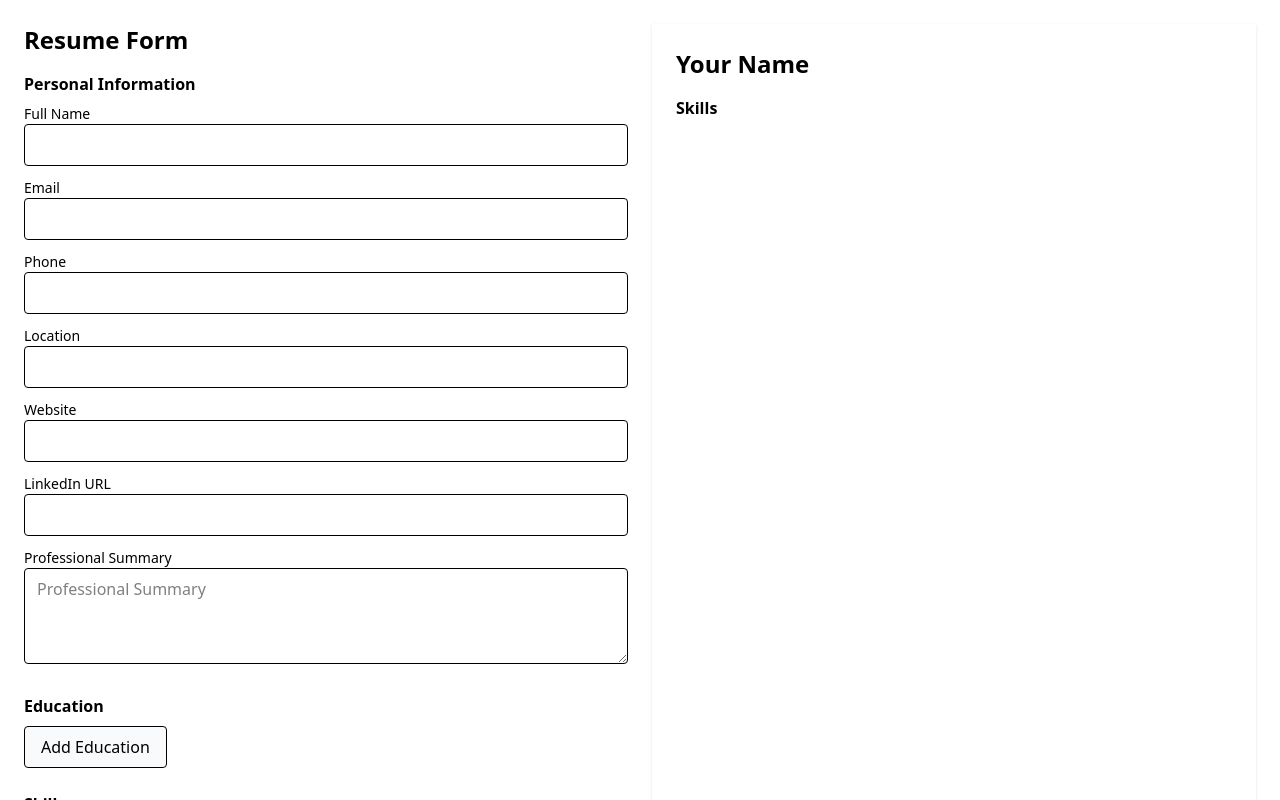
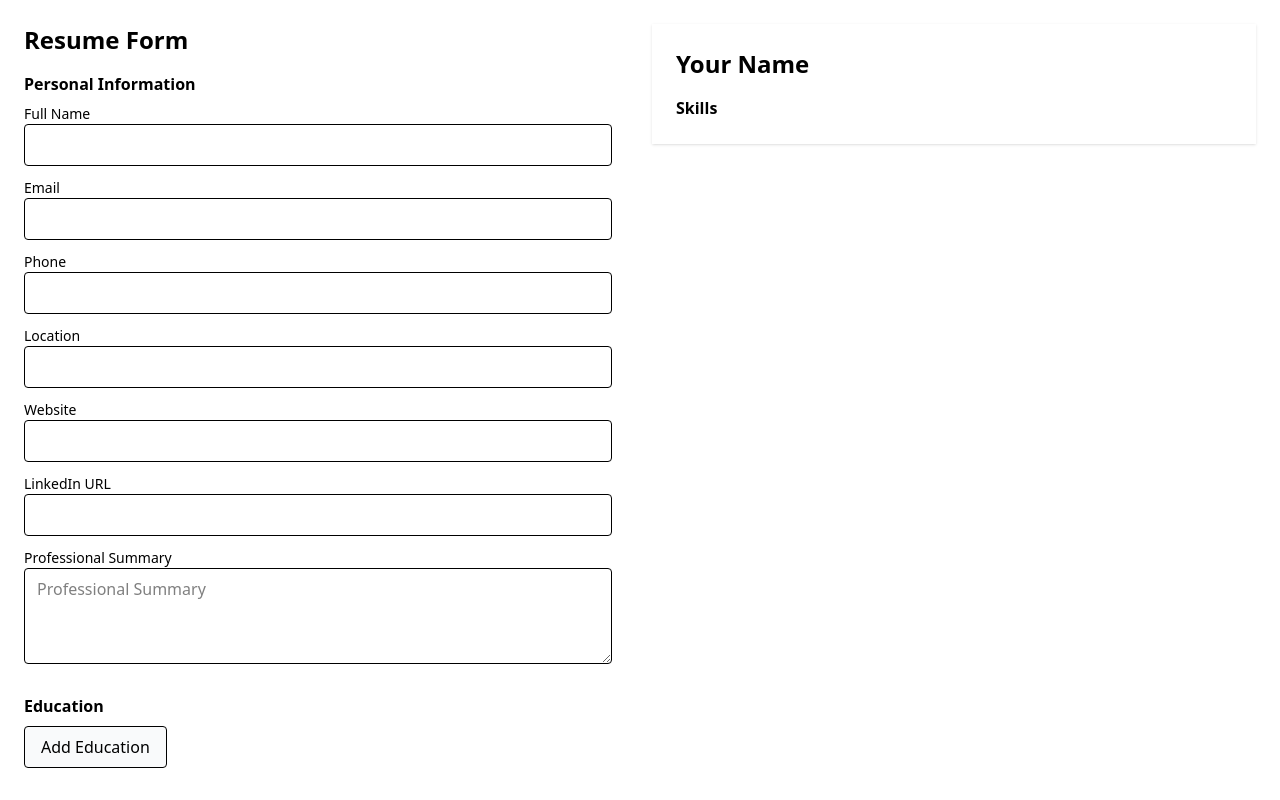
Before and after one commit to ritesh455/Projects, a React app in the folder frontend/: page /login in a window 1280 px wide. Both pictures are taken after a click on the button "Login". Shown: the top 800 px of the page. Built offline with nearby package versions, Linux system fonts and the light colour scheme; the HTML template or start-up script is replaced by a standard one.

Commit message:
Made some changes in ResumePreview Page

```diff
--- a/frontend/src/Pages/ResumeBuilder.tsx
+++ b/frontend/src/Pages/ResumeBuilder.tsx
@@ -7,8 +7,8 @@ export default function ResumeBuilder() {
   const { addEducation, addExperience } = useResume();
 
   return (
-    <div className="grid grid-cols-2 gap-6 p-6">
-      <div>
+    <div className="grid grid-cols-2 gap-6 p-6 items-start">
+  <div style={{ maxHeight: 'calc(100vh - 48px)', overflow: 'auto', paddingRight: '1rem' }}>
         <PersonalInfoForm />
         <div className="mt-6">
           <h2 className="font-semibold mb-2">Education</h2>
@@ -33,7 +33,11 @@ export default function ResumeBuilder() {
         </div>
       </div>
 
-      <ResumePreview />
+      <div className="self-start">
+        <div className="sticky top-6">
+          <ResumePreview />
+        </div>
+      </div>
     </div>
   );
 }
--- a/frontend/src/components/preview/ResumePreview.tsx
+++ b/frontend/src/components/preview/ResumePreview.tsx
@@ -6,7 +6,7 @@ export default function ResumePreview() {
   const p = resume.personalInfo;
 
   return (
-    <div className="p-6 bg-white shadow">
+  <div className="p-6 bg-white shadow overflow-visible">
       <h1 className="text-2xl font-bold">{p.fullName || "Your Name"}</h1>
       <p className="text-sm text-gray-600">
         {p.email} {p.email && p.phone ? " | " : ""} {p.phone}
```
